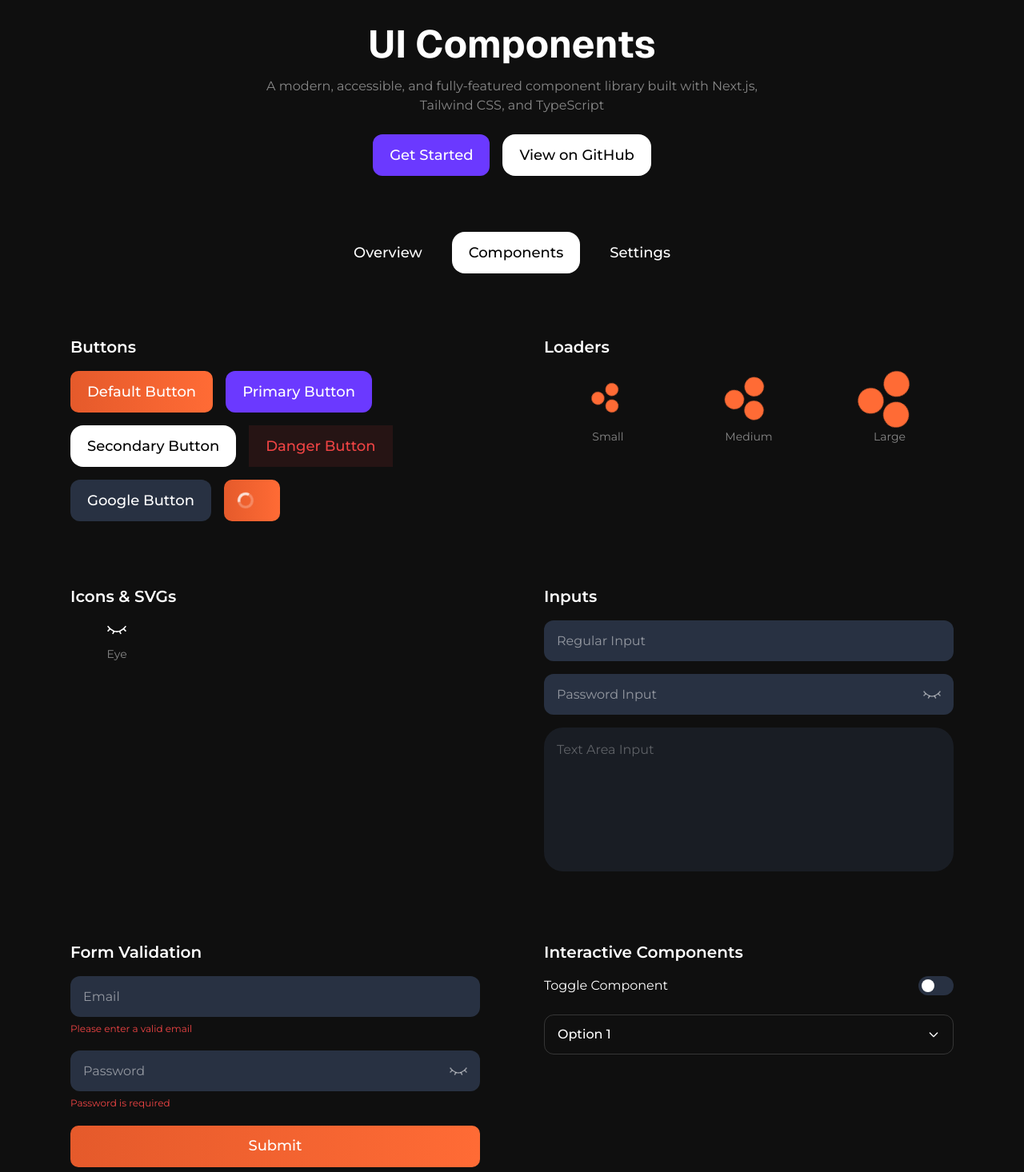
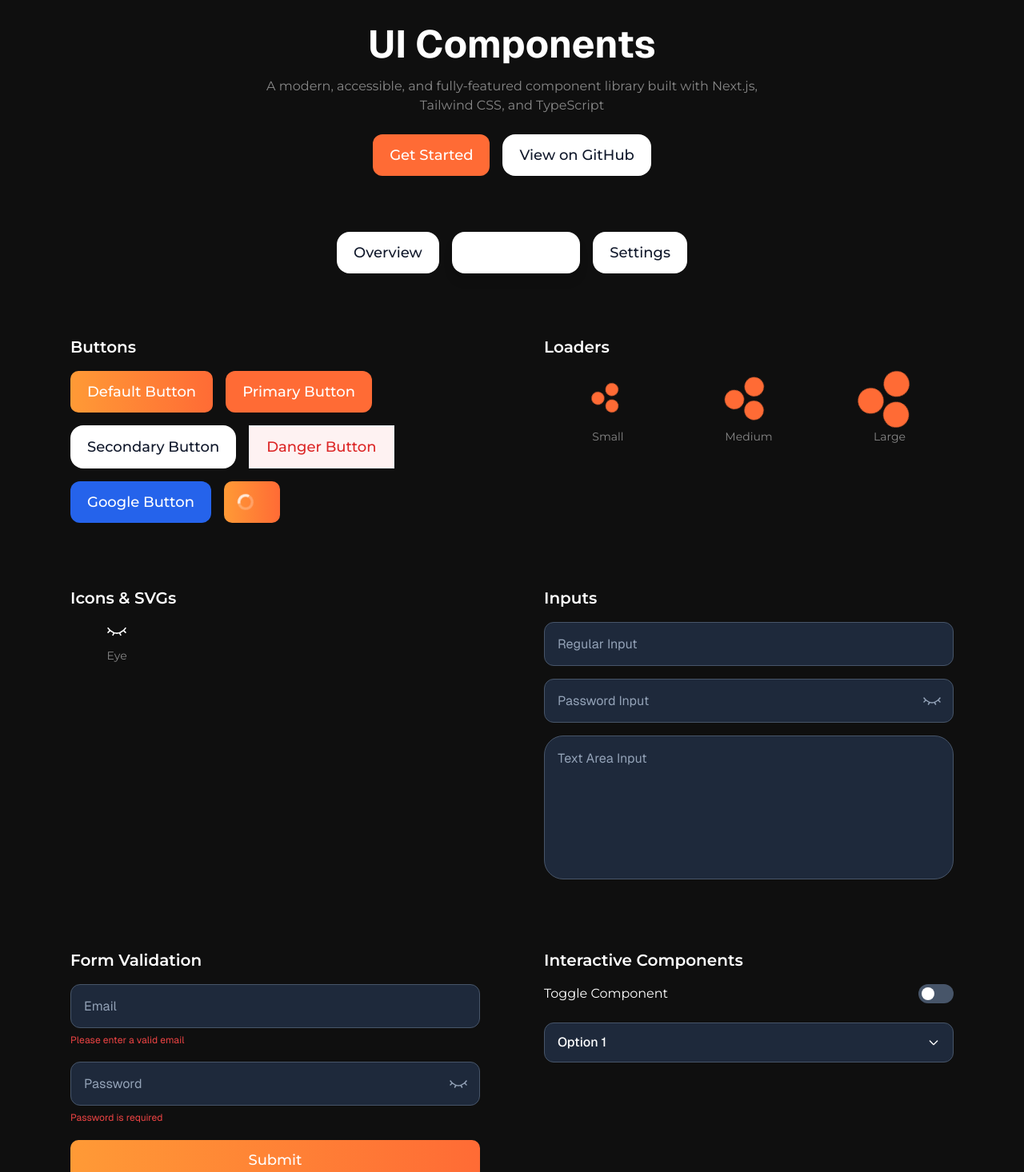
Before and after one commit to Victorola-coder/emberpad, a Next.js app: page / in a window 1280 px wide. Shown: the top 1466 px of the page at 80% size. Built offline with nearby package versions, Linux system fonts and the light colour scheme.

Commit message:
Refactor UI components to enhance styling and consistency with new color palette. Updated Button, Card, Input, Modal, Select, Tabs, TextArea, and Toggle components to use revised colors and class names for improved accessibility and visual coherence.

```diff
--- a/app/components/ui/button.tsx
+++ b/app/components/ui/button.tsx
@@ -24,14 +24,16 @@ export default function Button(props: ButtonProps) {
           "px-[21px] py-[12.5px] text-[18px]": size === "default",
           "px-3 py-2 text-sm": size === "sm",
           "px-6 py-3 text-lg": size === "lg",
-          "bg-gradient-to-r from-primary-100 to-primary rounded-[10px]  text-white":
+          "bg-gradient-to-r from-ember-400 to-ember-500 rounded-[10px] text-white hover:from-ember-500 hover:to-ember-600":
             variant === "default",
-          "bg-[#FFFFFF] text-black rounded-[16px]": variant === "secondary",
-          "bg-red-500/10 hover:bg-red-500/20 text-red-500":
+          "bg-white text-dark-900 rounded-[16px] hover:bg-dark-50":
+            variant === "secondary",
+          "bg-danger-50 hover:bg-danger-100 text-danger-600 border border-danger-200":
             variant === "danger",
-          "bg-[#6B39FF] hover:bg-[#6B39FF]/80 rounded-[12px] active:bg-[#6B39FF]/90 text-white":
+          "bg-ember-500 hover:bg-ember-600 rounded-[12px] active:bg-ember-700 text-white":
             variant === "primary",
-          "bg-[#283142] rounded-[12px] text-[#FFFFFF]": variant === "google",
+          "bg-ocean-600 hover:bg-ocean-700 rounded-[12px] text-white":
+            variant === "google",
         },
         className
       )}
--- a/app/components/ui/card.tsx
+++ b/app/components/ui/card.tsx
@@ -1,6 +1,16 @@
-export default function Card({ children }: { children: React.ReactNode }) {
+export default function Card({
+  children,
+  className,
+}: {
+  children: React.ReactNode;
+  className?: string;
+}) {
   return (
-    <div className="bg-[#FFFFFF] rounded-[24px] p-5 animate-float">
+    <div
+      className={`bg-white dark:bg-dark-800 rounded-[24px] p-5 shadow-lg border border-dark-200 dark:border-dark-700 ${
+        className || ""
+      }`}
+    >
       {children}
     </div>
   );
--- a/app/components/ui/input.tsx
+++ b/app/components/ui/input.tsx
@@ -24,8 +24,9 @@ export default function Input({
             {...(props as React.TextareaHTMLAttributes<HTMLTextAreaElement>)}
             placeholder={placeholder}
             className={clsx(
-              "w-full bg-[#283142] p-4 rounded-[12px] text-white placeholder:text-[#FFFFFF80] font-aloe text-base leading-[22.4px] focus:outline-none focus:ring-0",
-              error && "border-1 border-red-500"
+              "w-full bg-dark-800 border border-dark-600 p-4 rounded-[12px] text-white placeholder:text-dark-400 font-geistSans text-base leading-[22.4px] focus:outline-none focus:ring-2 focus:ring-ember-500 focus:border-ember-500",
+              error &&
+                "border-danger-500 focus:ring-danger-500 focus:border-danger-500"
             )}
           />
         ) : (
@@ -35,8 +36,9 @@ export default function Input({
             placeholder={placeholder}
             autoComplete="off"
             className={clsx(
-              "w-full bg-[#283142] h-full p-4 rounded-[12px] text-white placeholder:text-[#FFFFFF80] font-aloe text-base leading-[22.4px] focus:outline-none focus:ring-0",
-              error && "border-1 border-red-500",
+              "w-full bg-dark-800 border border-dark-600 h-full p-4 rounded-[12px] text-white placeholder:text-dark-400 font-geistSans text-base leading-[22.4px] focus:outline-none focus:ring-2 focus:ring-ember-500 focus:border-ember-500",
+              error &&
+                "border-danger-500 focus:ring-danger-500 focus:border-danger-500",
               type === "password" && "pr-12"
             )}
           />
@@ -44,14 +46,14 @@ export default function Input({
         {type === "password" && (
           <span
             onClick={() => setShowPassword(!showPassword)}
-            className="absolute right-4 top-1/2 -translate-y-1/2 text-[#FFFFFF80] hover:text-white transition-colors"
+            className="absolute right-4 top-1/2 -translate-y-1/2 text-dark-400 hover:text-white transition-colors"
           >
-            <EyeIcon fill={showPassword ? "white" : "#FFFFFF80"} />
+            <EyeIcon fill={showPassword ? "white" : "#94A3B8"} />
           </span>
         )}
       </div>
       {error && (
-        <p className="text-red-500 font-aloe text-xs leading-[22.4px] mt-1">
+        <p className="text-danger-500 font-geistSans text-xs leading-[22.4px] mt-1">
           {error}
         </p>
       )}
--- a/app/components/ui/modal.tsx
+++ b/app/components/ui/modal.tsx
@@ -17,7 +17,7 @@ export default function Modal({
             initial={{ opacity: 0 }}
             animate={{ opacity: 1 }}
             exit={{ opacity: 0 }}
-            className="fixed inset-0 bg-black/50 z-40"
+            className="fixed inset-0 bg-dark-900/50 backdrop-blur-sm z-40"
             onClick={onClose}
           />
 
@@ -26,12 +26,12 @@ export default function Modal({
               initial={{ scale: 0.95, opacity: 0 }}
               animate={{ scale: 1, opacity: 1 }}
               exit={{ scale: 0.95, opacity: 0 }}
-              className={`bg-[#1A202B] rounded-[32px] border border-[#FFFFFF1A] p-6
+              className={`bg-dark-800 rounded-[32px] border border-dark-600 shadow-2xl p-6
                 w-full max-w-[500px] max-h-[90vh] flex flex-col ${className}`}
             >
               {title && (
                 <div className="flex items-center justify-between mb-6">
-                  <h3 className="text-[18px] font-semibold font-aloeSemBold text-white">
+                  <h3 className="text-[18px] font-semibold font-geistSans text-white">
                     {title}
                   </h3>
                   <button
--- a/app/components/ui/select.tsx
+++ b/app/components/ui/select.tsx
@@ -46,7 +46,7 @@ export default function Select({
         type="button"
         onClick={() => setIsOpen(!isOpen)}
         className={clsx(
-          "w-full  px-4 py-3 rounded-[12px] border border-[#FFFFFF29] text-white text-[12px] md:text-base font-medium font-aloeMed gap-2 text-left flex items-center justify-between",
+          "w-full px-4 py-3 rounded-[12px] border border-dark-600 bg-dark-800 text-white text-[12px] md:text-base font-medium font-geistSans gap-2 text-left flex items-center justify-between hover:border-ember-500 focus:border-ember-500 focus:ring-2 focus:ring-ember-500",
           className
         )}
       >
@@ -69,14 +69,16 @@ export default function Select({
       </button>
 
       {isOpen && (
-        <div className="absolute z-10 w-full mt-2 bg-[#283142] rounded-[12px] shadow-lg">
+        <div className="absolute z-10 w-full mt-2 bg-dark-800 border border-dark-600 rounded-[12px] shadow-xl">
           {options.map((option) => (
             <button
               key={option.value}
               onClick={() => handleSelect(option.value)}
               className={clsx(
-                "w-full px-4 py-3 text-[12px] whitespace-nowrap md:text-base font-medium font-aloeMed text-left hover:bg-[#374151] transition-colors",
-                option.value === selected ? "text-white" : "text-[#FFFFFF80]",
+                "w-full px-4 py-3 text-[12px] whitespace-nowrap md:text-base font-medium font-geistSans text-left hover:bg-dark-700 transition-colors",
+                option.value === selected
+                  ? "text-ember-400 bg-ember-500/10"
+                  : "text-dark-300",
                 "first:rounded-t-[12px] last:rounded-b-[12px]"
               )}
             >
--- a/app/components/ui/tabs.tsx
+++ b/app/components/ui/tabs.tsx
@@ -26,8 +26,8 @@ export default function Tabs({
           onClick={() => handleTabChange(tab.value)}
           className={`${buttonClassName} ${
             activeTab === tab.value
-              ? "bg-white text-black"
-              : "bg-transparent text-white hover:text-white/80"
+              ? "bg-ember-500 text-white shadow-lg"
+              : "bg-transparent text-dark-300 hover:text-white hover:bg-dark-700/50"
           }`}
         >
           {tab.label}
--- a/app/components/ui/textArea.tsx
+++ b/app/components/ui/textArea.tsx
@@ -13,9 +13,9 @@ export default function Textarea({
       value={value}
       onChange={onChange}
       placeholder={placeholder}
-      className={`w-full min-h-[153px] md:min-h-[180px] bg-[#242C3B80] rounded-[24px] p-4
-        text-white placeholder:text-[#FFFFFF4D] font-aloe text-[16px]
-        resize-none focus:outline-none focus:ring-0 ${className}`}
+      className={`w-full min-h-[153px] md:min-h-[180px] bg-dark-800 border border-dark-600 rounded-[24px] p-4
+        text-white placeholder:text-dark-400 font-geistSans text-[16px]
+        resize-none focus:outline-none focus:ring-2 focus:ring-ember-500 focus:border-ember-500 ${className}`}
     />
   );
 }
--- a/app/components/ui/toggle.tsx
+++ b/app/components/ui/toggle.tsx
@@ -3,7 +3,7 @@ export default function Toggle({ checked, onChange, className }: ToggleProps) {
     <button
       type="button"
       className={`relative inline-flex h-6 w-11 items-center rounded-full transition-colors ${
-        checked ? className || "bg-[#6366F1]" : "bg-[#283142]"
+        checked ? className || "bg-ember-500" : "bg-dark-600"
       }`}
       onClick={() => onChange(!checked)}
     >
```
